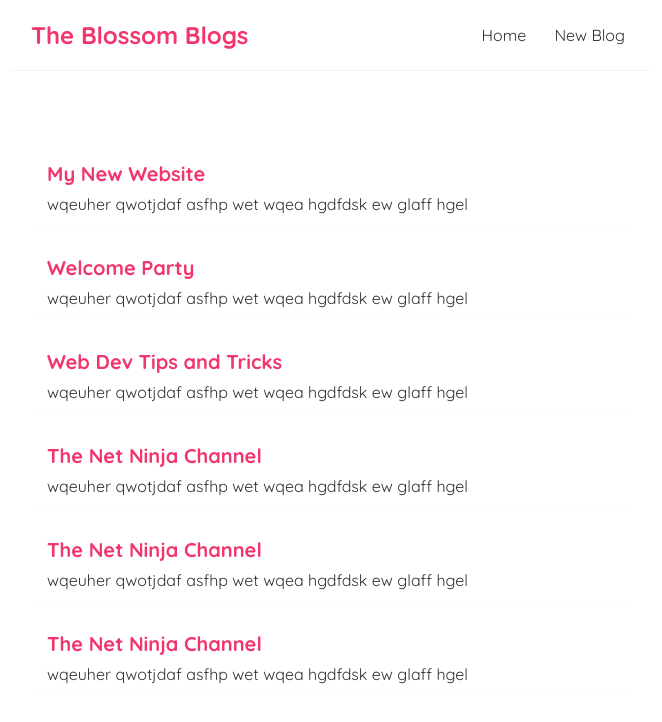
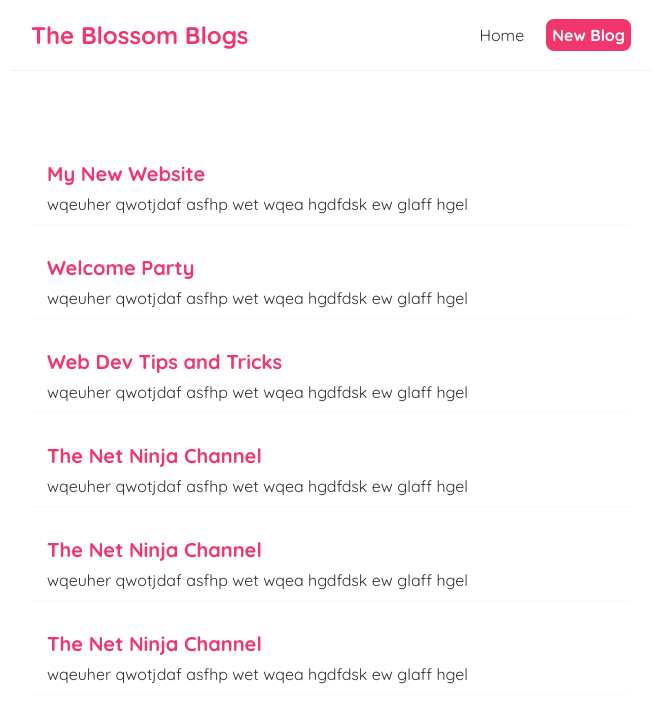
Before and after one commit to shivendra8004/HelloReact, a React (Create React App) app: page / in a window 1280 px wide. Shown: the top 722 px of the page, without its empty margins (309-971 px from the left). Built offline with nearby package versions, Linux system fonts and the light colour scheme.

Commit message:
Fixed some styles of webpage

```diff
--- a/src/index.css
+++ b/src/index.css
@@ -54,3 +54,9 @@
   color: #f1356d;
   margin-bottom: 8px;
 }
+.newBlog {
+  background-color: #f1356d;
+  border-radius: 8px;
+  color: white;
+  font-weight: bold;
+}
```
